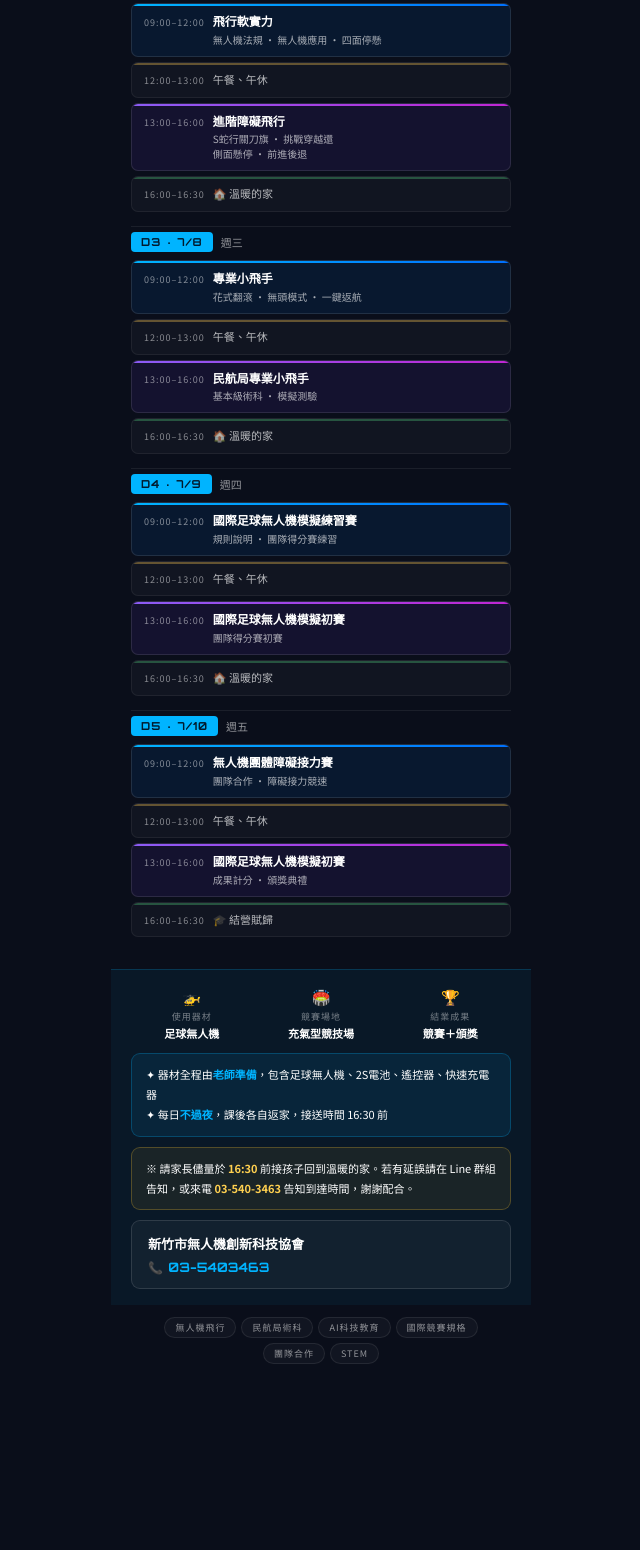
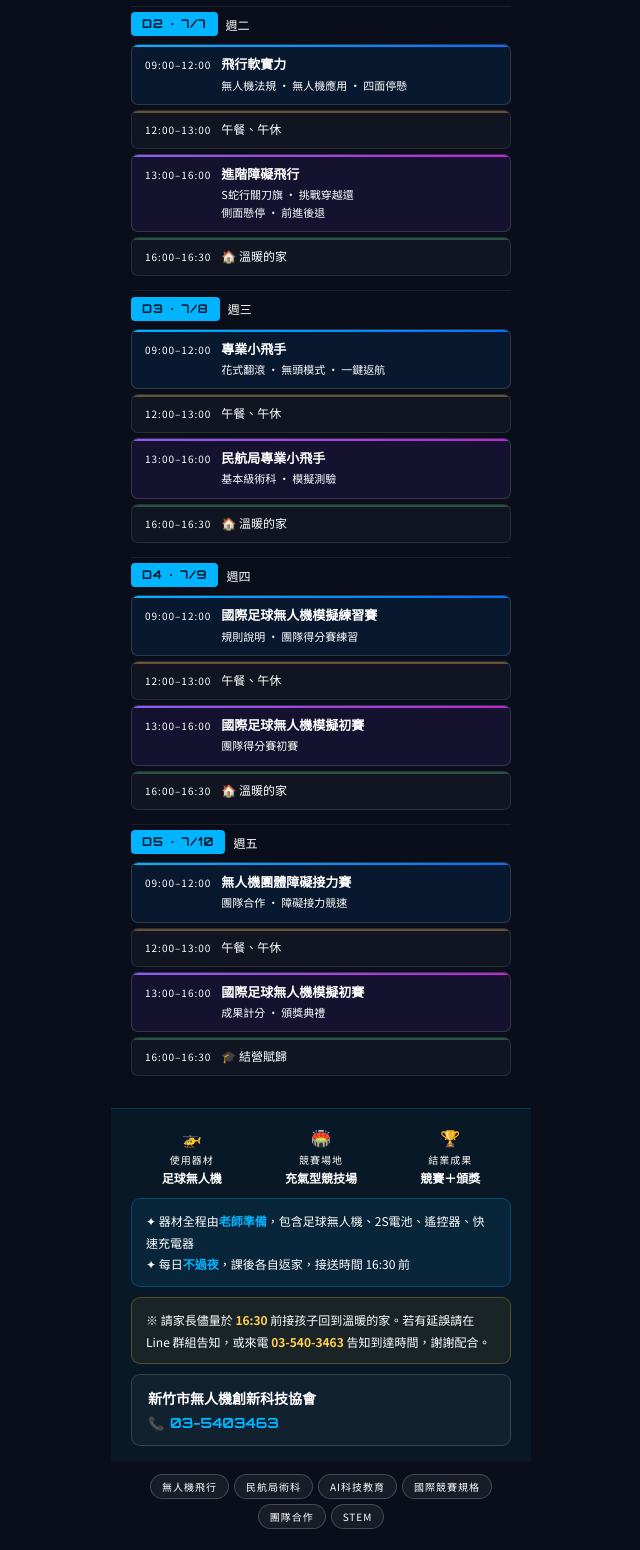
Before and after one commit to greenmail1011/drone_camp_dm, a plain HTML site: page index.html in a window 1280 px wide. Shown: the part 567-2117 px from the top of the page, without its empty margins (319-959 px from the left). Before the commit the page ends 1989 px from the top, so only its background shows below. Drawn offline with Linux system fonts and the light colour scheme.

Commit message:
Update index.html

```diff
--- a/index.html
+++ b/index.html
@@ -12,65 +12,66 @@
 
   .hero { padding: 28px 20px 22px; position: relative; background: linear-gradient(135deg, #0a0e1a, #0d1f3c 60%, #0a1628); }
   .hero::before { content:''; position:absolute; inset:0; background: radial-gradient(ellipse at 75% 20%, rgba(0,180,255,0.13) 0%, transparent 55%); pointer-events:none; }
-  .badge { display:inline-block; background:rgba(0,180,255,0.15); border:1px solid rgba(0,180,255,0.4); color:#fff; font-size:10px; letter-spacing:3px; padding:4px 12px; border-radius:20px; margin-bottom:12px; position:relative; }
-  .title-eng { font-family:'Orbitron',monospace; font-size:10px; font-weight:700; letter-spacing:4px; color:#fff; opacity:0.55; margin-bottom:5px; position:relative; }
-  .title-main { font-weight:900; font-size:32px; line-height:1.15; color:#fff; margin-bottom:4px; position:relative; }
+  .badge { display:inline-block; background:rgba(0,180,255,0.15); border:1px solid rgba(0,180,255,0.4); color:#fff; font-size:11px; letter-spacing:3px; padding:4px 12px; border-radius:20px; margin-bottom:12px; position:relative; }
+  .title-eng { font-family:'Orbitron',monospace; font-size:11px; font-weight:700; letter-spacing:4px; color:#fff; margin-bottom:5px; position:relative; }
+  .title-main { font-weight:900; font-size:34px; line-height:1.15; color:#fff; margin-bottom:4px; position:relative; }
   .title-main span { color:#00b4ff; }
-  .subtitle { font-size:12px; color:#fff; opacity:0.55; letter-spacing:2px; margin-bottom:16px; position:relative; }
+  .subtitle { font-size:13px; color:#fff; letter-spacing:2px; margin-bottom:16px; position:relative; }
   .drone-svg { position:absolute; right:16px; top:24px; opacity:0.8; }
   .dates { display:flex; gap:5px; flex-wrap:wrap; position:relative; }
-  .date-pill { background:rgba(0,180,255,0.12); border:1px solid rgba(0,180,255,0.3); padding:4px 10px; border-radius:20px; font-size:11px; color:#fff; font-weight:500; }
+  .date-pill { background:rgba(0,180,255,0.12); border:1px solid rgba(0,180,255,0.3); padding:4px 10px; border-radius:20px; font-size:12px; color:#fff; font-weight:500; }
 
   .glowline { height:1px; background:linear-gradient(90deg, transparent, rgba(0,180,255,0.6), rgba(120,80,255,0.4), transparent); }
 
   .schedule { padding:18px 20px; }
   .day-block { margin-bottom:14px; }
   .day-header { display:flex; align-items:center; gap:8px; margin-bottom:8px; }
-  .day-tag { font-family:'Orbitron',monospace; font-size:11px; font-weight:700; background:#00b4ff; color:#001a2e; padding:3px 10px; border-radius:4px; letter-spacing:1px; }
-  .day-info { font-size:11px; color:#fff; opacity:0.55; }
+  .day-tag { font-family:'Orbitron',monospace; font-size:12px; font-weight:700; background:#00b4ff; color:#001a2e; padding:4px 11px; border-radius:4px; letter-spacing:1px; }
+  .day-info { font-size:12px; color:#fff; }
 
   .slots { display:flex; flex-direction:column; gap:5px; }
-  .slot { border-radius:7px; padding:9px 12px; position:relative; overflow:hidden; border:0.5px solid rgba(255,255,255,0.1); }
+  .slot { border-radius:7px; padding:10px 13px; position:relative; overflow:hidden; border:0.5px solid rgba(255,255,255,0.15); }
   .slot::before { content:''; position:absolute; top:0; left:0; right:0; height:2px; }
   .slot.am { background:rgba(0,100,200,0.12); }
   .slot.am::before { background:linear-gradient(90deg,#00b4ff,#0070ff); }
   .slot.pm { background:rgba(100,50,200,0.12); }
   .slot.pm::before { background:linear-gradient(90deg,#8b5cf6,#c026d3); }
-  .slot.lunch { background:rgba(255,255,255,0.03); border-color:rgba(255,255,255,0.06); }
+  .slot.lunch { background:rgba(255,255,255,0.03); border-color:rgba(255,255,255,0.1); }
   .slot.lunch::before { background:rgba(255,200,80,0.35); }
-  .slot.home { background:rgba(255,255,255,0.03); border-color:rgba(255,255,255,0.06); }
+  .slot.home { background:rgba(255,255,255,0.03); border-color:rgba(255,255,255,0.1); }
   .slot.home::before { background:rgba(80,200,120,0.35); }
 
-  .slot-row { display:flex; align-items:baseline; gap:8px; }
-  .slot-time { font-size:9px; letter-spacing:1px; color:#fff; opacity:0.5; white-space:nowrap; min-width:54px; }
+  .slot-row { display:flex; align-items:baseline; gap:10px; }
+  .slot-time { font-size:10px; letter-spacing:1px; color:#fff; white-space:nowrap; min-width:58px; }
   .slot-body { flex:1; }
-  .slot-name { font-size:12px; font-weight:700; color:#fff; line-height:1.4; }
-  .slot-desc { font-size:10px; color:#fff; opacity:0.65; line-height:1.5; margin-top:2px; }
-  .slot.lunch .slot-name, .slot.home .slot-name { font-weight:500; opacity:0.7; font-size:11px; }
+  .slot-name { font-size:13px; font-weight:700; color:#fff; line-height:1.4; }
+  .slot-desc { font-size:11px; color:#fff; line-height:1.6; margin-top:3px; }
+  .slot.lunch .slot-name { font-weight:500; font-size:12px; color:#fff; }
+  .slot.home .slot-name { font-weight:500; font-size:12px; color:#fff; }
 
   .day-divider { height:0.5px; background:rgba(255,255,255,0.07); margin:6px 0; }
 
   .info-bar { background:rgba(0,180,255,0.06); border-top:0.5px solid rgba(0,180,255,0.2); padding:16px 20px; }
   .info-grid { display:grid; grid-template-columns:repeat(3,1fr); gap:8px; margin-bottom:12px; text-align:center; }
-  .info-icon { font-size:15px; margin-bottom:3px; }
-  .info-label { font-size:9px; color:#fff; opacity:0.45; letter-spacing:1px; margin-bottom:2px; }
-  .info-value { font-size:11px; font-weight:700; color:#fff; }
+  .info-icon { font-size:16px; margin-bottom:3px; }
+  .info-label { font-size:10px; color:#fff; letter-spacing:1px; margin-bottom:2px; }
+  .info-value { font-size:12px; font-weight:700; color:#fff; }
 
   .box { border-radius:9px; padding:11px 14px; margin-bottom:10px; }
   .box.blue { background:rgba(0,180,255,0.09); border:0.5px solid rgba(0,180,255,0.25); }
   .box.yellow { background:rgba(255,200,50,0.07); border:0.5px solid rgba(255,200,50,0.25); }
-  .box-text { font-size:11px; color:#fff; line-height:1.8; }
+  .box-text { font-size:12px; color:#fff; line-height:1.8; }
   .box-text strong { color:#00b4ff; }
   .box.yellow .box-text strong { color:#ffd050; }
 
-  .contact-box { background:rgba(255,255,255,0.04); border:0.5px solid rgba(255,255,255,0.12); border-radius:9px; padding:13px 16px; }
-  .contact-org { font-size:13px; font-weight:700; color:#fff; margin-bottom:5px; }
-  .contact-tel { font-size:12px; color:#fff; }
-  .contact-tel span { font-family:'Orbitron',monospace; font-size:13px; font-weight:700; color:#00b4ff; }
+  .contact-box { background:rgba(255,255,255,0.04); border:0.5px solid rgba(255,255,255,0.15); border-radius:9px; padding:13px 16px; }
+  .contact-org { font-size:14px; font-weight:700; color:#fff; margin-bottom:5px; }
+  .contact-tel { font-size:13px; color:#fff; }
+  .contact-tel span { font-family:'Orbitron',monospace; font-size:14px; font-weight:700; color:#00b4ff; }
 
   .footer { padding:12px 20px 18px; text-align:center; }
   .tag-row { display:flex; gap:5px; flex-wrap:wrap; justify-content:center; }
-  .tag { background:rgba(255,255,255,0.06); border:0.5px solid rgba(255,255,255,0.15); border-radius:20px; padding:3px 10px; font-size:9px; color:#fff; opacity:0.55; letter-spacing:1px; }
+  .tag { background:rgba(255,255,255,0.06); border:0.5px solid rgba(255,255,255,0.2); border-radius:20px; padding:4px 11px; font-size:10px; color:#fff; letter-spacing:1px; }
 </style>
 </head>
 <body>
@@ -93,7 +94,7 @@
       <circle cx="85" cy="65" r="3" fill="#00b4ff" opacity="0.8"/>
     </svg>
     <div class="badge">⚡ 2026 Summer Camp</div>
-    <div class="title-eng">Drone Academy</div>
+    <div class="title-eng">DRONE ACADEMY</div>
     <div class="title-main">無人機<span>飛行</span><br>體驗營</div>
     <div class="subtitle">五天課程 · 從零到競技 · 每日通勤</div>
     <div class="dates">
```
